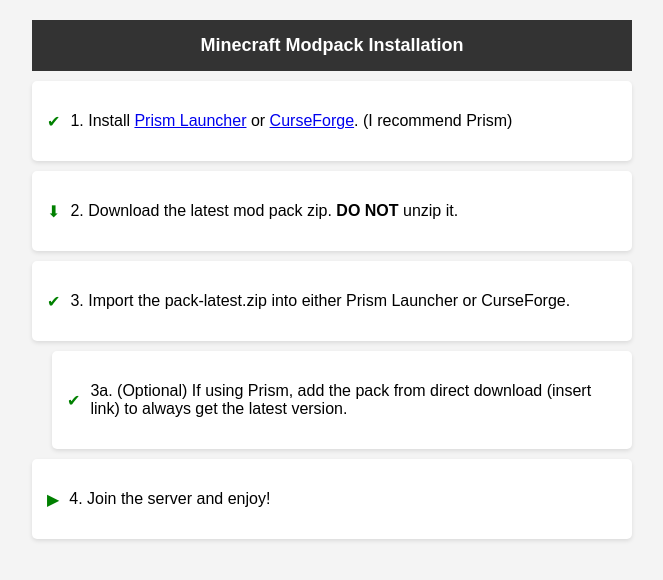
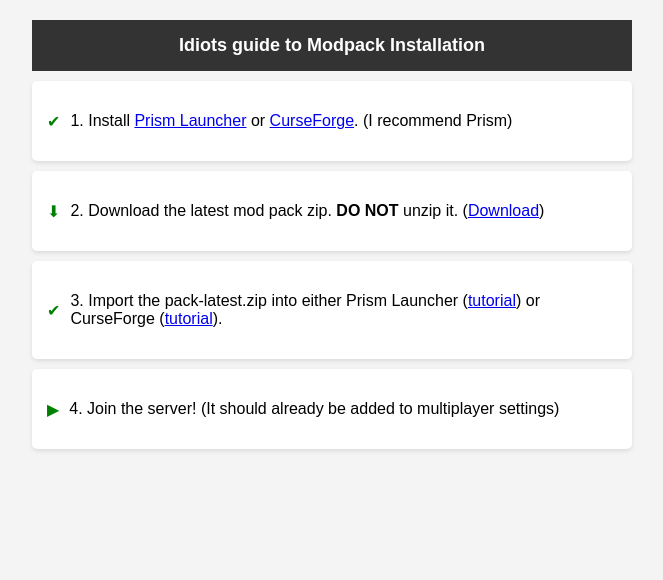
Before and after one commit to jolzshcann/mc-files, a plain HTML site: page index.html in a window 1280 px wide. Shown: the whole page, without its empty margins (308-971 px from the left). Drawn offline with Linux system fonts and the light colour scheme.

Commit message:
final final changes

```diff
--- a/index.html
+++ b/index.html
@@ -3,7 +3,7 @@
 <head>
     <meta charset="UTF-8">
     <meta name="viewport" content="width=device-width, initial-scale=1.0">
-    <title>Minecraft Modpack Installation</title>
+    <title>Modpack Installation Guide</title>
     <style>
         body {
             font-family: Arial, sans-serif;
@@ -36,7 +36,7 @@
     </style>
 </head>
 <body>
-    <div class="header">Minecraft Modpack Installation</div>
+    <div class="header">Idiots guide to Modpack Installation</div>
 
     <div class="card">
         <span class="icon">✔</span>
@@ -45,22 +45,23 @@
 
     <div class="card">
         <span class="icon">⬇</span>
-        <p>2. Download the latest mod pack zip. <strong>DO NOT</strong> unzip it.</p>
+        <p>2. Download the latest mod pack zip. <strong>DO NOT</strong> unzip it. (<a href="https://github.com/jolzshcann/mc-files/raw/refs/heads/main/Files/pack-latest.zip" target="_blank">Download</a>)</p>
     </div>
 
     <div class="card">
         <span class="icon">✔</span>
-        <p>3. Import the pack-latest.zip into either Prism Launcher or CurseForge.</p>
+        <p>3. Import the pack-latest.zip into either Prism Launcher (<a href="https://www.youtube.com/watch?v=_fwZIVqOqsE" target="_blank">tutorial</a>) or CurseForge (<a href="https://www.youtube.com/watch?v=yPyAjmrpmpU" target="_blank">tutorial</a>).</p>
     </div>
+<!--
 
     <div class="card" style="margin-left: 20px;">
         <span class="icon">✔</span>
-        <p>3a. (Optional) If using Prism, add the pack from direct download (insert link) to always get the latest version.</p>
+        <p>3a. (Optional) If using Prism, add the pack from direct download, add this link </p>
     </div>
-
+-->
     <div class="card">
         <span class="icon">▶</span>
-        <p>4. Join the server and enjoy!</p>
+        <p>4. Join the server! (It should already be added to multiplayer settings)</p>
     </div>
 </body>
 </html>
```
Also changed, not shown: 1 other file.
